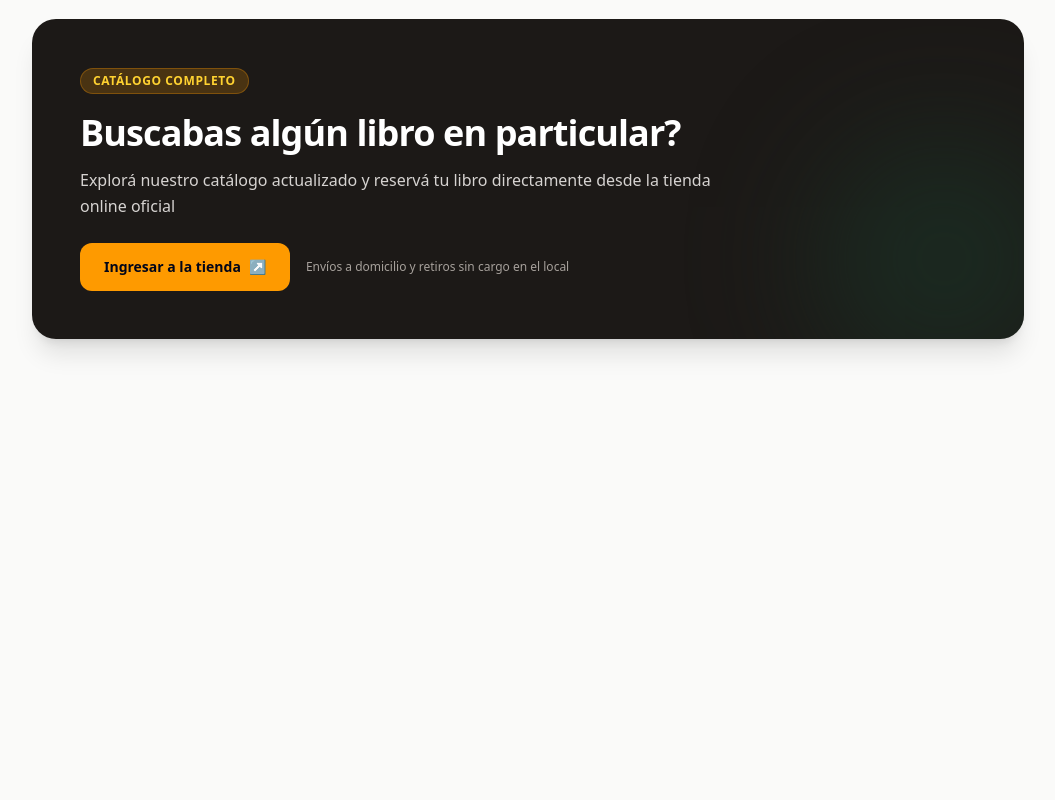
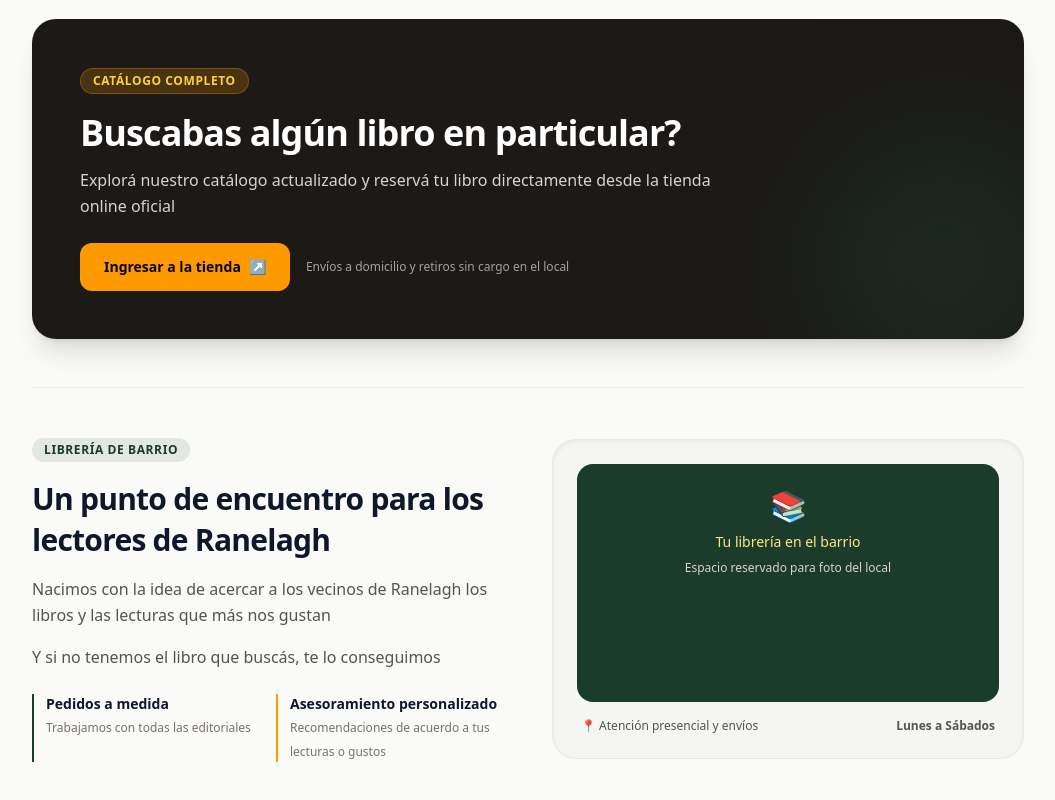
Before and after one commit to elbarce/libreria-web, a plain HTML site: page index.html in a window 1280 px wide. Shown: the part 1318-2118 px from the top of the page, without its empty margins (112-1167 px from the left). Before the commit the page ends 1705 px from the top, so only its background shows below. Drawn offline with nearby package versions, Linux system fonts and the light colour scheme.

Commit message:
feat: agrego seccion quienes somos, queda armada con lorem ipsum

```diff
--- a/index.html
+++ b/index.html
@@ -314,7 +314,7 @@
                     </p>
 
                     <div class="mt-6 flex flex-col sm:flex-row gap-4 items-strecht sm:items-center">
-                        <a href="https://cenizalibros.tiendanube.com"
+                        <a href="https://cenizalibros2.mitiendanube.com"
                         target="_blank"
                         rel="noopener noreferrer"
                         class="inline-flex justify-center items-center gap-2 bg-amber-500 hover:bg-amber-400 text-slate-950 font-bold px-6 py-3.5 rounded-xl shdow-xl transition-all text-sm">
@@ -328,6 +328,67 @@
                     </div>
                  </div>
              </section>
+
+            <!-- Separador temático-->
+            <hr class="my-12 border-stone-200/60" />
+
+            <!--Sección Quiénes somos (id="nosotros")-->
+            <section id="nosotros" class="scroll-mt-20">
+                <div class="grid grid-cols-1 md:grid-cols-2 gap-8 md:gap-12 items-center">
+
+                    <!--Columna izquierda: historia e identidad-->
+                    <div class="space-y-4">
+                        <span class="inline-block bg-[#1b3b2b]/10 text-[#1b3b2b] text-xs font-bold px-3 py-1 rounded-full uppercase tracking-wider">
+                            Librería de Barrio
+                        </span>
+
+                        <h2 class="text-2xl md:text-3xl font-bold text-slate-900 tracking-tight leading-snug">
+                            Un punto de encuentro para los lectores de Ranelagh
+                        </h2>
+
+                        <p class="text-stone-600 text-sm md:text-base leading-relaxed">
+                            Nacimos con la idea de acercar a los vecinos de Ranelagh los libros y las lecturas que más nos gustan
+                        </p>
+                        <p class="text-stone-600 text-sm md:text-base leading-relaxed">
+                            Y si no tenemos el libro que buscás, te lo conseguimos
+                        </p>
+
+                        <!--Pequeños pilares de valores-->
+                        <div class="pt-2 grid grid-cols-2 gap-4">
+                            <div class="border-l-2 border-[#1b3b2b] pl-3">
+                                <span class="block text-sm font-bold text-slate-900"> Pedidos a medida</span>
+                                <span class="text-xs text-stone-500"> Trabajamos con todas las editoriales</span>
+                            </div>
+                            <div class="border-l-2 border-amber-500 pl-3">
+                                <span class="block text-sm font-bold text-slate-900"> Asesoramiento personalizado</span>
+                                <span class="text-xs text-stone-500"> Recomendaciones de acuerdo a tus lecturas o gustos</span>
+                            </div>
+                        </div>
+                    </div>
+
+                    <!-- Columna derecha: tarjeta visual / foto del local-->
+                    <div class="bg-stone-100 rounded-3xl p-6 border border-stone-200/80 shadow-inner">
+                        <!-- espacio para imagen -->
+                        <div class="aspect-video bg-[#1b3b2b] rounded-2xl overflow-hidden relative flex imtems-center justify-center text-stone-200">
+                            <!-- Acá reemplazar foto-->
+                            <div class="text-center p-6 space-y-2">
+                                <span class="text-3xl block">📚</span>
+                                <p class="text-sm font-medium text-amber-200"> Tu librería en el barrio</p>
+                                <p class="text-xs text-stone-300 font-light"> Espacio reservado para foto del local</p>
+                            </div>
+                            <!-- acá terminó el reemplazo de foto-->
+                        </div>
+
+                        <!-- Datos rápidos debajo de la foto-->
+                        <div class="mt-4 flex items-center justify-between text-xs text-stone-600 px-1">
+                            <span> 📍 Atención presencial y envíos</span>
+                            <span class="font-semibold text-{#1b3b2b}"> Lunes a Sábados</span>
+                        </div>
+                    </div>
+                </div>
+
+            </section>
+
         </main>
     </body>
 </html>
```
